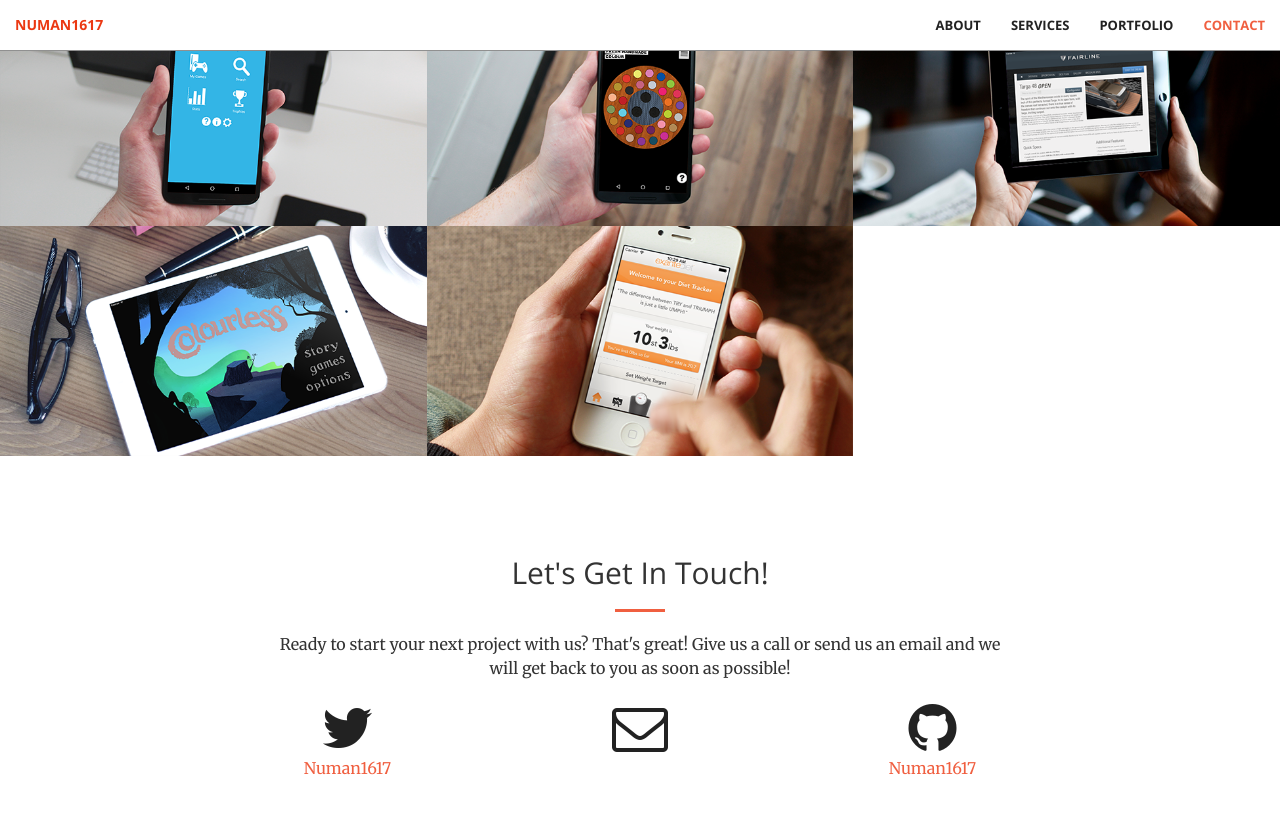
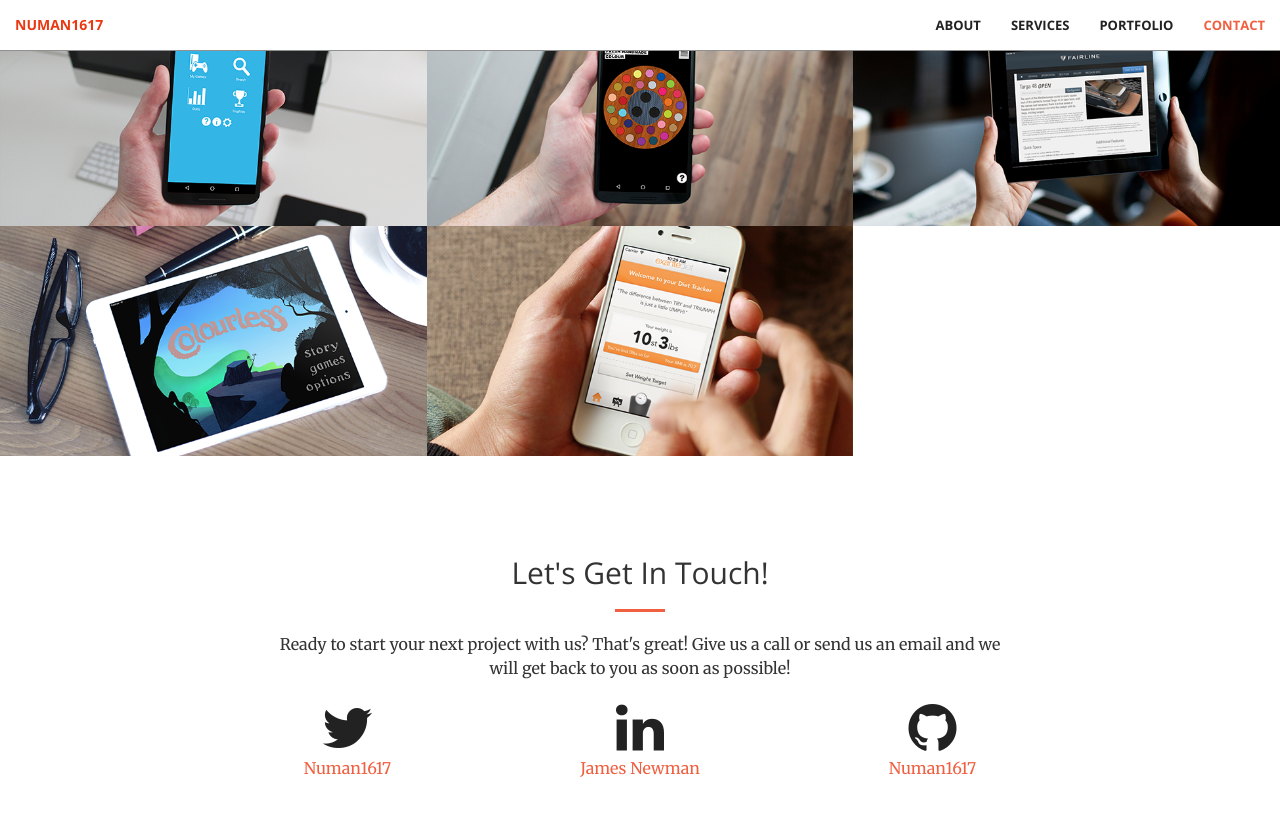
Before and after one commit to Numan1617/numan1617.com, a Jekyll site: the page built from index.html, in a window 1280 px wide and 900 px high, scrolled down 2118 px. Shown: the top 816 px of the window. Built offline with Jekyll 4.4.1, drawn with Linux system fonts in a browser that asks for light colours.

Commit message:
Added linkedin details

```diff
--- a/_includes/contact.html
+++ b/_includes/contact.html
@@ -13,9 +13,9 @@
             </a>
         </div>
         <div class="col-lg-2 col-lg-offset-1 text-center">
-            <a href="mailto:{{ site.email }}">
-            <i class="fa fa-envelope-o fa-3x wow bounceIn" data-wow-delay=".1s"></i>
-                <p>{{ site.email }}</p>
+            <a href="https://www.linkedin.com/in/numan1617">
+            <i class="fa fa-linkedin fa-3x wow bounceIn" data-wow-delay=".1s"></i>
+                <p>James Newman</p>
             </a>
         </div>
         <div class="col-lg-2 col-lg-offset-1 text-center">
```
